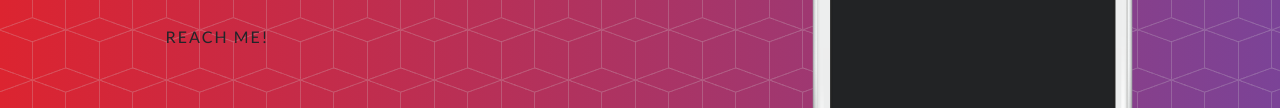
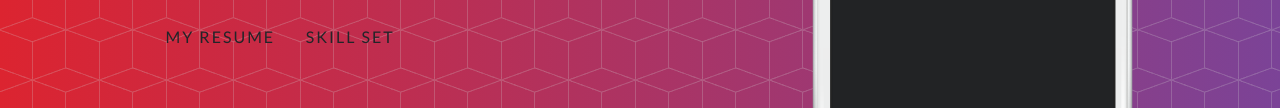
Before and after one commit to avanindra9880/avanindra9880.github.io, a website with bundled scripts: page index.html in a window 1280 px wide. Shown: the part 533-641 px from the top of the page. Built offline with nearby package versions, Linux system fonts and the light colour scheme; a web font is replaced by a local one.

Commit message:
Added CV

```diff
--- a/css/new-age.css
+++ b/css/new-age.css
@@ -432,3 +432,7 @@ footer ul li a:hover, footer ul li a:focus, footer ul li a:active, footer ul li
   font-size: 11px;
   padding: 15px 45px;
 }
+
+.btn-inline {
+  float:left
+}
--- a/index.html
+++ b/index.html
@@ -8,7 +8,7 @@
   <meta name="description" content="">
   <meta name="author" content="">
 
-  <title>New Age - Start Bootstrap Theme</title>
+  <title>Avanindra - Mobile Application Developer</title>
 
   <!-- Bootstrap core CSS -->
   <link href="vendor/bootstrap/css/bootstrap.min.css" rel="stylesheet">
@@ -61,7 +61,11 @@
           <div class="header-content mx-auto">
             <h1 class="mb-5">Hello, I am Avanindra Dubey!</h1><br>
             <h2 class="mb-5">I develop mobile applications in native android and ios platforms.</h2><br>
-            <a href="#download" class="btn btn-outline btn-xl js-scroll-trigger">Reach me!</a>
+            <div class="header-content mx-auto btn-inline">
+            <a href="files/CV_Avanindra_Dubey.pdf" download="CV_Avanindra_Dubey.pdf" class="btn btn-outline btn-xl js-scroll-trigger">My Resume</a>
+              <a href="#download" class="btn btn-outline btn-xl js-scroll-trigger">Skill set</a>
+
+            </div>
           </div>
         </div>
         <div class="col-lg-5 my-auto">
```
